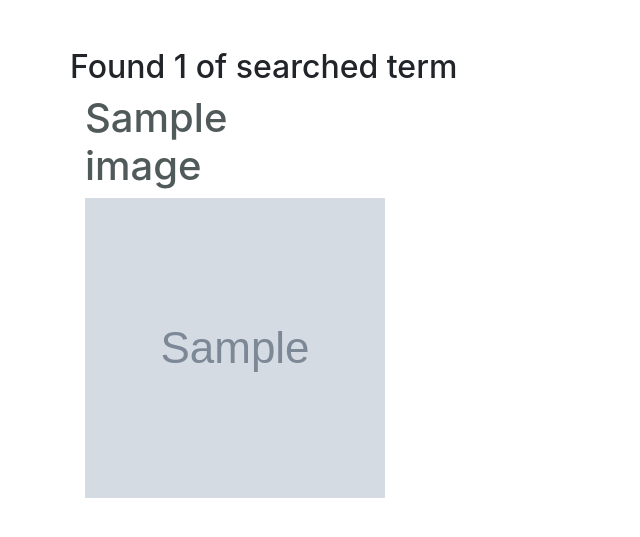
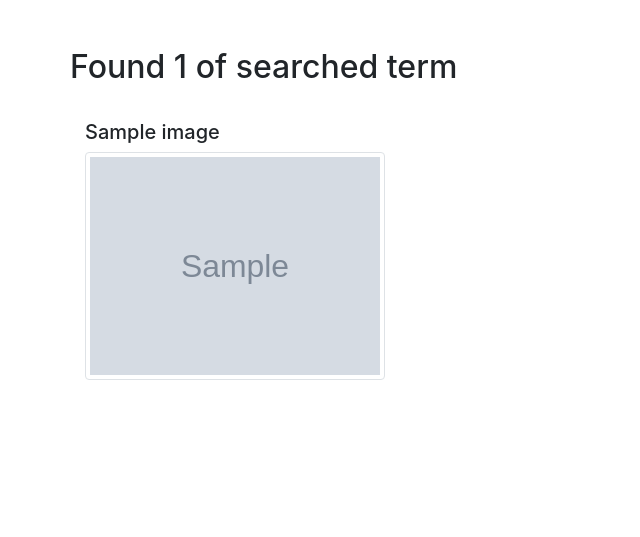
Before and after one commit to finaclemence15/myGalleryPics, a Django app: template photos/templates/all-news/search.html in a window 1280 px wide. Shown: the part 56-593 px from the top of the page, without its empty margins (0-640 px from the left). Run offline with Django 3.2, Linux system fonts and the light colour scheme; tables that the repository leaves empty hold one stand-in row (values such as "Sample post"); the template is opened without the code that fills it: values that come from a table or form of the project are taken from there, most other values are stand-ins (such as "Sample title", 1, 10 or a date in 2020); grey boxes marked "Sample" are stand-in pictures; some libraries are stand-ins or nearby versions.

Commit message:
adding images

```diff
--- a/photos/templates/all-news/home.html
+++ b/photos/templates/all-news/home.html
@@ -11,7 +11,7 @@
     <div class="col-md-3">
         <h5  id="imageTitle" style="text-align: center;">{{photo.name}}</h5>
       <img style="margin-bottom: 30px; width:1000px; height:300px;" src="{{photo.image.url}}"
-        class="img-thumbnail photo" alt="Image" data-toggle="modal" data-target="#{{photo.id}}">
+        class="img-thumbnail photo img-responsive" alt="Image" data-toggle="modal" data-target="#{{photo.id}}">
 
       <!-- Image Details modal -->
       <div class="modal fade" id="{{photo.id}}" tabindex="-1" role="dialog" aria-labelledby="imageTitle"
@@ -25,7 +25,7 @@
               <!-- </button> -->
             </div>
             <div class="modal-body">
-              <img  src="{{photo.image.url}}" style="width:400px; height:400px; margin-left: 30px;" alt="Image">
+              <img  src="{{photo.image.url}}" style="width:400px; height:400px; margin-left: 30px;" alt="Image" class="img-thumbnail photo img-responsive">
               <br> <br>
               <p>Image Description : {{photo.description}}</p>
               <p> Image Location:{{photo.location}}</p>
--- a/photos/templates/all-news/search.html
+++ b/photos/templates/all-news/search.html
@@ -4,7 +4,7 @@
 
   <div class="row">
     {% if images%}
-      <h2>Found {{ images|length }} of searched term {{message}}</h2>
+      <h2 id="found">Found {{ images|length }} of searched term {{message}}</h2> <br> <br> <br>
     {% else %}
       <h2> Found 0 images for the search term {{message}}</h2>
     {% endif %}
@@ -16,11 +16,11 @@
   {% if images %}
 
     {% for image in images %}
-      <div class="col-sm-6 col-md-2">
-          <h1>{{image.name}}</h1>
-          <img src="{{image.image.url}}" class="img-responsive" alt="Image" height="300" width="300">
+      <div class="col-sm-6 col-md-4">
+          <h5>{{image.name}}</h5>
+          <img class="img-thumbnail photo  img-responsive" src="{{image.image.url}}" alt="Image" height="300" width="300" style="margin-bottom: 30px;">
       </div>
-      <div class="col-sm-6 col-md-2"></div>
+      <div class="col-sm-2 col-md-2"></div>
     {% endfor %}
   {% endif %}
   </div>
--- a/photos/templates/welcome.html
+++ /dev/null
@@ -1,3 +0,0 @@
-{%extends 'all-news/base.html'%}
-
-<h1> Welcome to the Clemence Gallery</h1>
--- a/static/css/basenews.css
+++ b/static/css/basenews.css
@@ -1,4 +1,8 @@
 h1
 {
-  color: #515A5A ;
+  color: red ;
 }
+
+#founf{
+  color: red;
+}
```
Also changed, not shown: media/images/nature3.jpg (deleted), media/images/writing.jpg (deleted), photos/templates/all-news/photos.html (deleted), static/Images/animal2.jpg (deleted), static/Images/food1.jpeg (deleted), static/Images/food3.jpg (deleted), static/Images/nature3.jpg (deleted), static/Images/nature4.jpg (deleted), static/Images/nature7.jpg (deleted), static/Images/nature8.jpg (deleted), static/Images/nature9.jpg (deleted).
